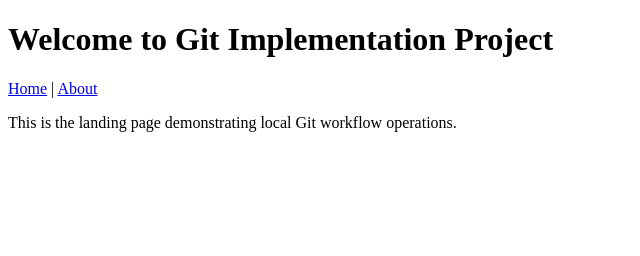
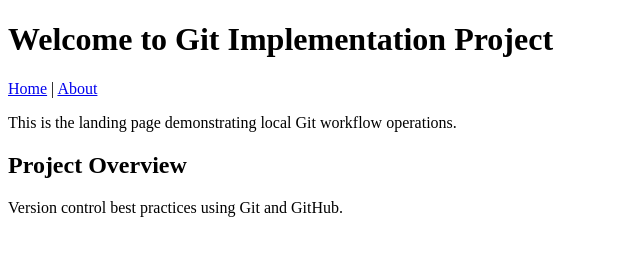
Before and after one commit to jatinnchulet/Git-Implementation, a plain HTML site: page index.html in a window 1280 px wide. Shown: the whole page, without its empty margins (0-640 px from the left). Drawn offline with Linux system fonts and the light colour scheme.

Commit message:
Update index.html with project overview

```diff
--- a/index.html
+++ b/index.html
@@ -15,6 +15,10 @@
     </header>
     <main>
         <p>This is the landing page demonstrating local Git workflow operations.</p>
+        <section>
+            <h2>Project Overview</h2>
+            <p>Version control best practices using Git and GitHub.</p>
+        </section>
     </main>
 </body>
 </html>
```
